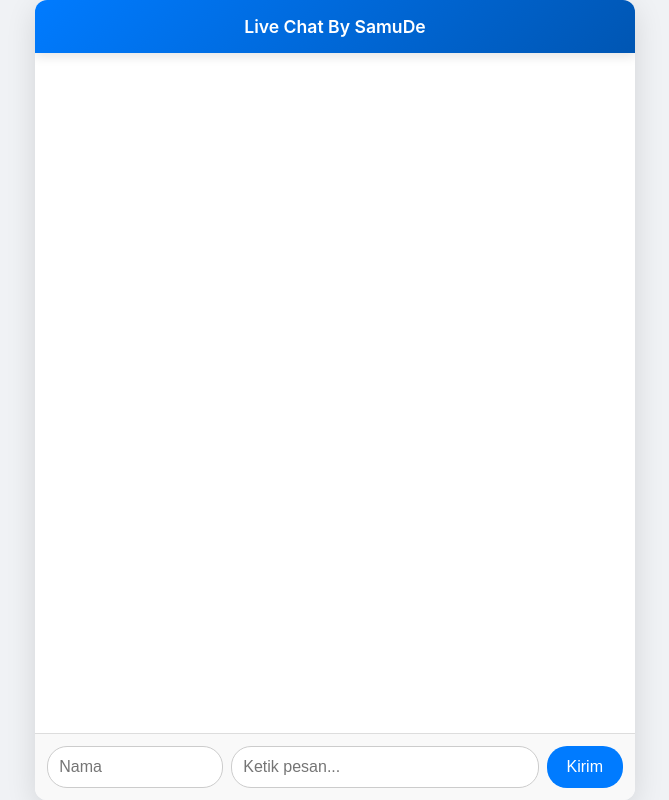
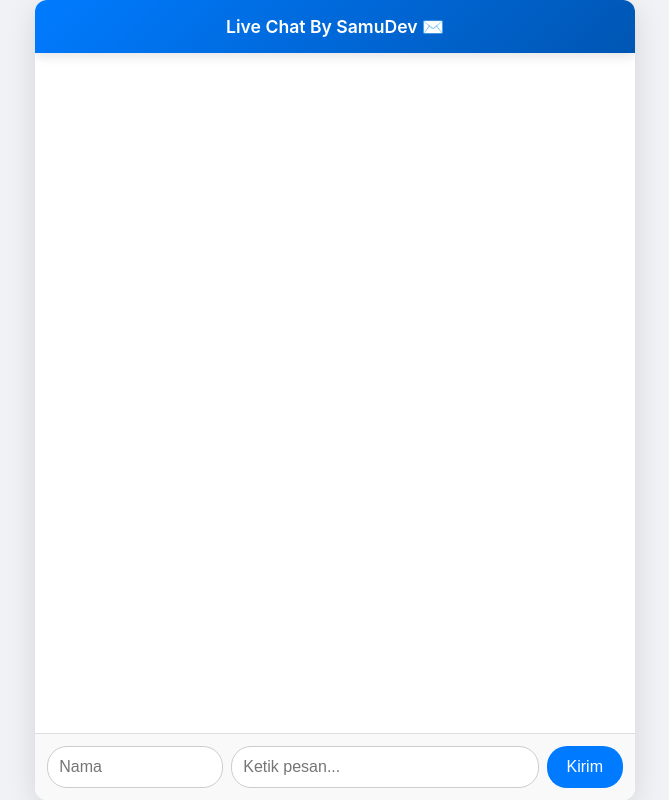
Before and after one commit to Mr666-cry/chatGo, a plain HTML site: page index.html in a window 1280 px wide. Shown: the whole page, without its empty margins (305-974 px from the left). Drawn offline with Linux system fonts and the light colour scheme; no server answers.

Commit message:
Update index.html

```diff
--- a/index.html
+++ b/index.html
@@ -139,7 +139,7 @@
 <body>
 
     <div id="chat-app">
-        <div id="chat-header">Live Chat By SamuDe</div>
+        <div id="chat-header">Live Chat By SamuDev ✉️</div>
         <div id="messages-container">
             </div>
         <form id="message-form" action="javascript:void(0);">
```
